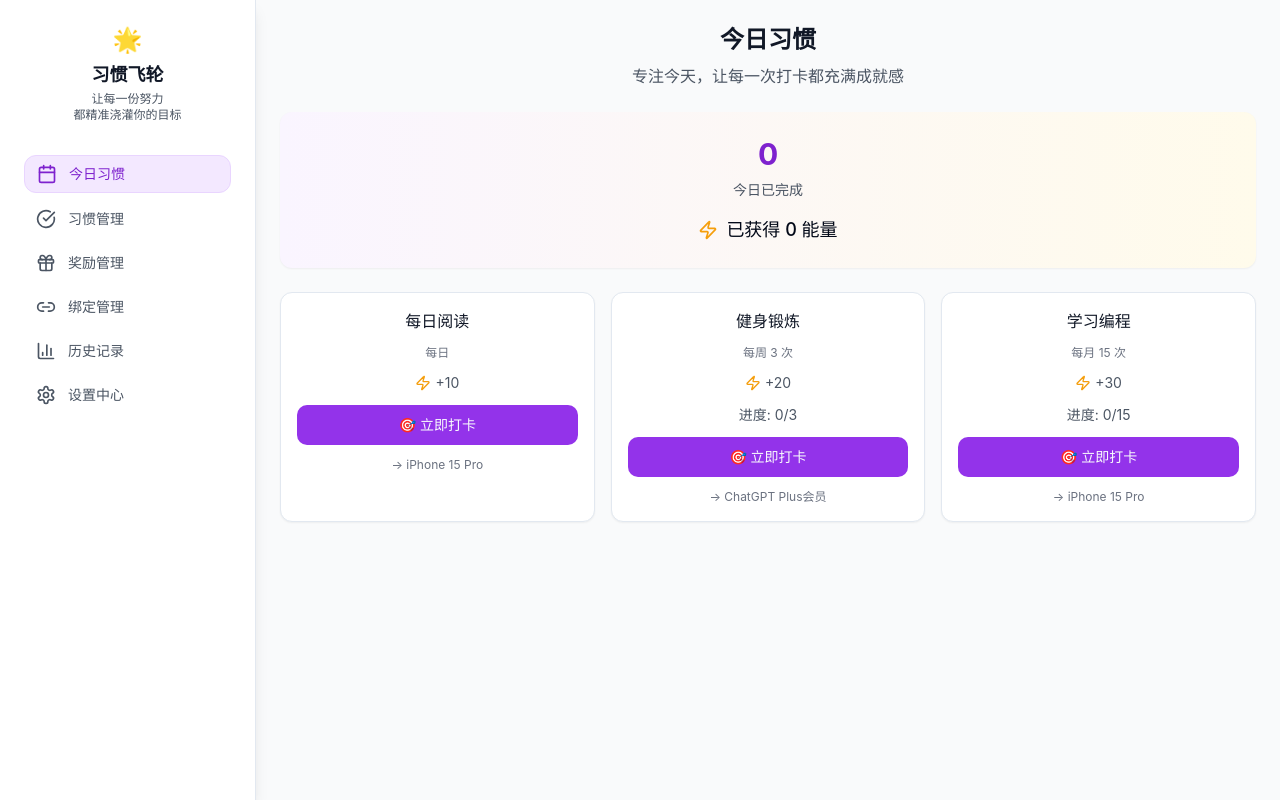
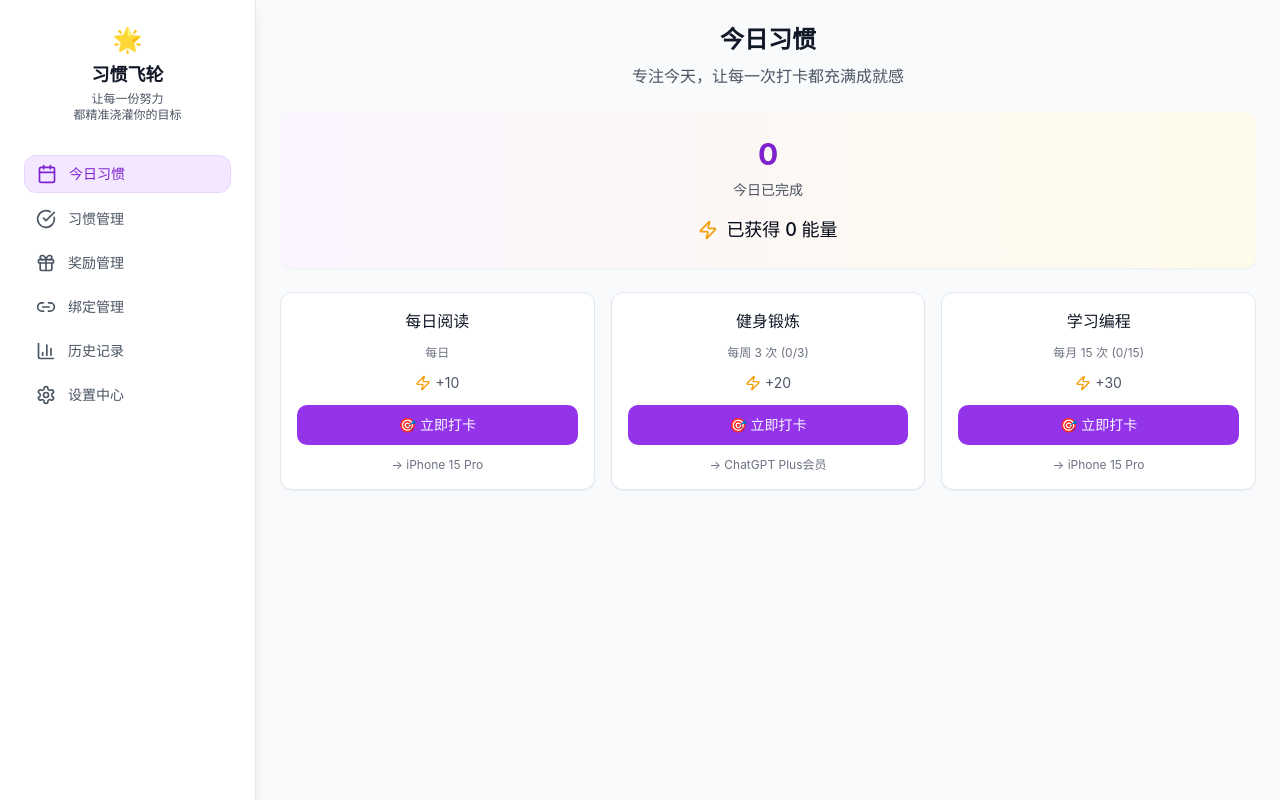
Before and after one commit to MeiYanDong/Habit_Flywheel_1, a React (Vite) app: page / in a window 1280 px wide. Built offline with nearby package versions, Linux system fonts and the light colour scheme.

Commit message:
Fix: Habit card alignment for different frequencies
Adjust habit card layout to align content, especially when displaying progress for weekly/monthly habits, ensuring consistent appearance across different frequencies.

```diff
--- a/src/pages/Index.tsx
+++ b/src/pages/Index.tsx
@@ -604,8 +604,8 @@ const Index = () => {
 
             const getFrequencyText = () => {
               if (!habit.frequency || habit.frequency === 'daily') return '每日';
-              if (habit.frequency === 'weekly') return `每周 ${habit.targetCount || 1} 次`;
-              if (habit.frequency === 'monthly') return `每月 ${habit.targetCount || 1} 次`;
+              if (habit.frequency === 'weekly') return `每周 ${habit.targetCount || 1} 次 (${currentProgress}/${targetCount})`;
+              if (habit.frequency === 'monthly') return `每月 ${habit.targetCount || 1} 次 (${currentProgress}/${targetCount})`;
               return '每日';
             };
 
@@ -622,12 +622,6 @@ const Index = () => {
                       <Zap className="h-4 w-4 text-amber-500" />
                       <span className="text-sm text-gray-600 dark:text-gray-400">+{habit.energyValue}</span>
                     </div>
-
-                    {habit.frequency !== 'daily' && (
-                      <div className="text-sm text-gray-600 dark:text-gray-400">
-                        进度: {currentProgress}/{targetCount}
-                      </div>
-                    )}
 
                     {isCompleted ? (
                       <Badge className="bg-green-100 text-green-800 border-green-200 dark:bg-green-800 dark:text-green-100">
@@ -748,8 +742,8 @@ const Index = () => {
 
                 const getFrequencyText = () => {
                   if (!habit.frequency || habit.frequency === 'daily') return '每日';
-                  if (habit.frequency === 'weekly') return `每周 ${habit.targetCount || 1} 次`;
-                  if (habit.frequency === 'monthly') return `每月 ${habit.targetCount || 1} 次`;
+                  if (habit.frequency === 'weekly') return `每周 ${habit.targetCount || 1} 次 (${currentProgress}/${targetCount})`;
+                  if (habit.frequency === 'monthly') return `每月 ${habit.targetCount || 1} 次 (${currentProgress}/${targetCount})`;
                   return '每日';
                 };
 
@@ -783,11 +777,6 @@ const Index = () => {
                                 </Badge>
                               )}
                             </div>
-                            {habit.frequency !== 'daily' && !habit.isArchived && (
-                              <div className="text-xs text-gray-500 mt-1">
-                                本周期进度: {currentProgress}/{targetCount}
-                              </div>
-                            )}
                           </div>
 
                           <div className="flex space-x-1">
```
